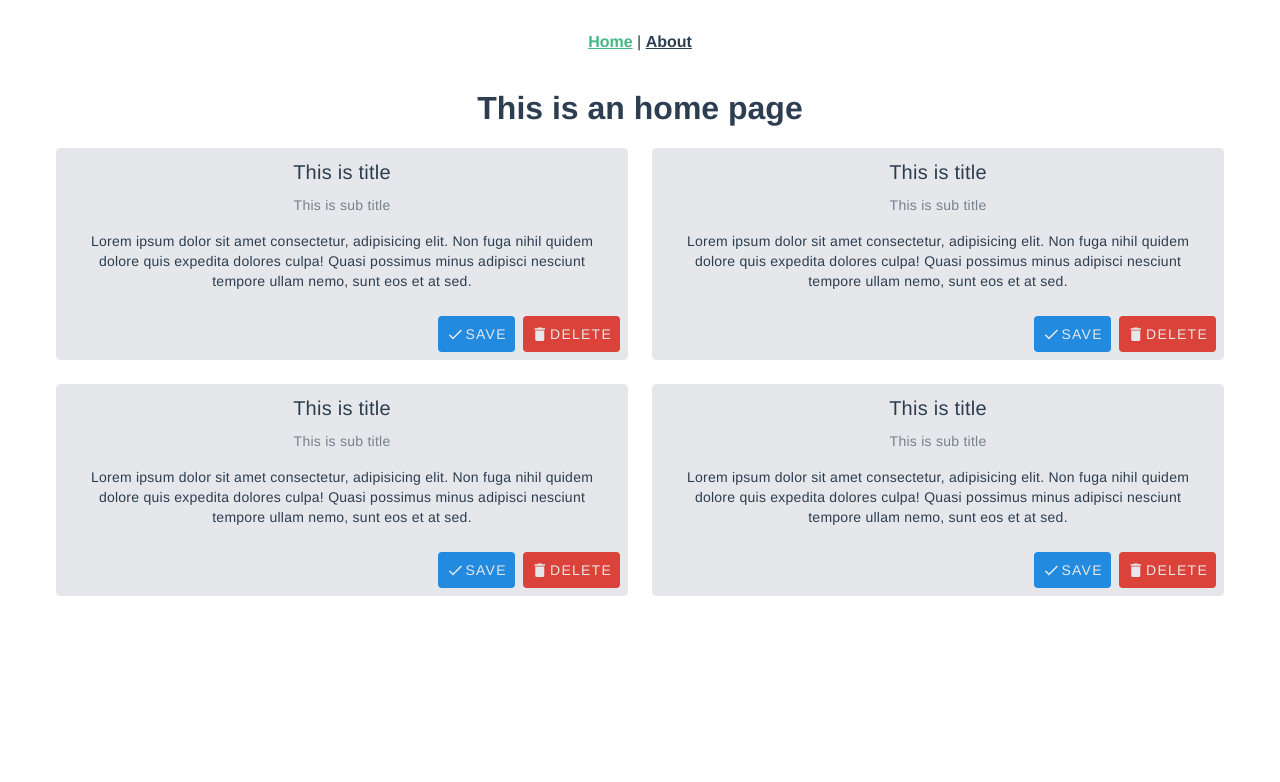
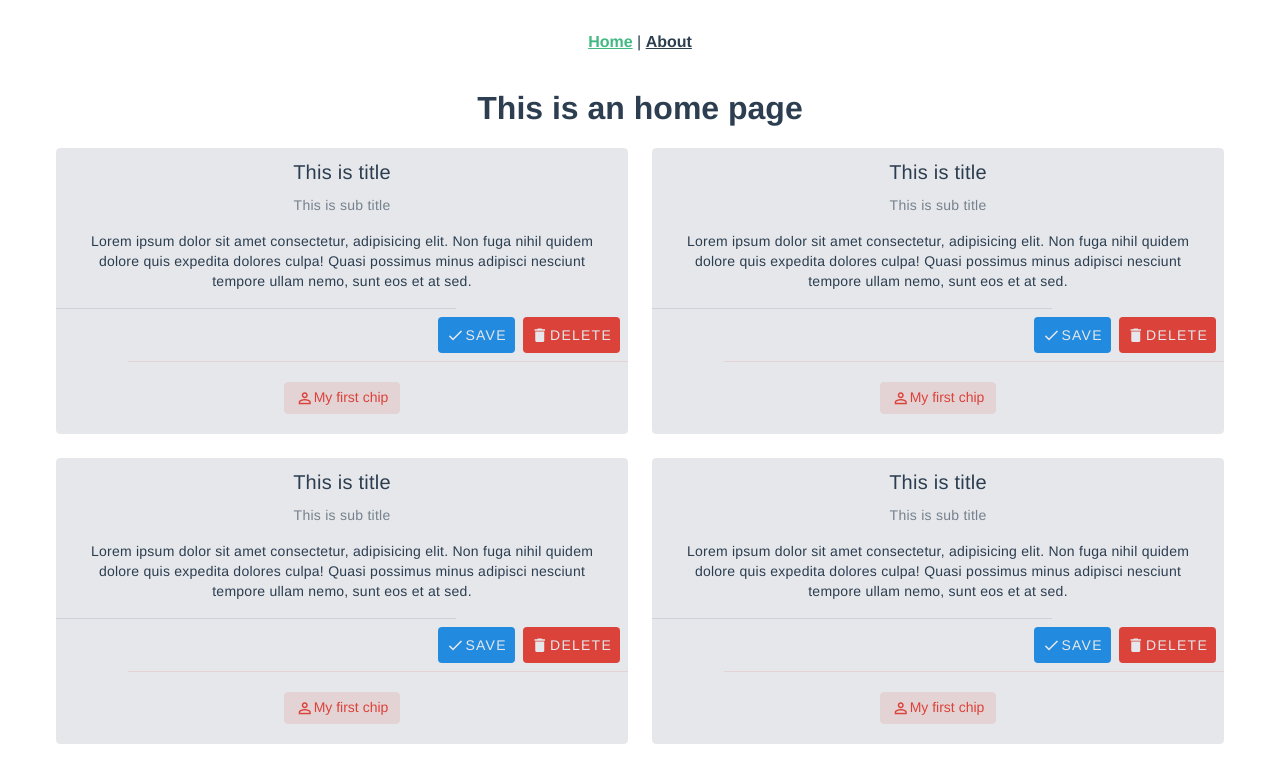
Before and after one commit to mohandshahin18/vuetify-app, a Vue app: page / in a window 1280 px wide. Shown: the top 782 px of the page. Built offline with nearby package versions, Linux system fonts and the light colour scheme.

Commit message:
Chip and Divider

```diff
--- a/src/components/CardsVuetify.vue
+++ b/src/components/CardsVuetify.vue
@@ -11,6 +11,7 @@
             minus adipisci nesciunt tempore ullam nemo, sunt eos et at
             sed.</v-card-text
           >
+          <v-divider length="70%"></v-divider>
           <v-card-actions class="justify-end"
             ><v-btn color="blue" variant="flat">
               <v-icon>mdi-check</v-icon> Save</v-btn
@@ -19,6 +20,12 @@
               <v-icon>mdi-delete</v-icon> Delete</v-btn
             ></v-card-actions
           >
+          <v-divider color="red" inset></v-divider>
+
+          <v-chip color="red" class="my-5" label>
+            <v-icon>mdi-account-outline</v-icon>
+            My first chip</v-chip
+          >
         </v-card>
       </v-col>
     </v-row>
```
